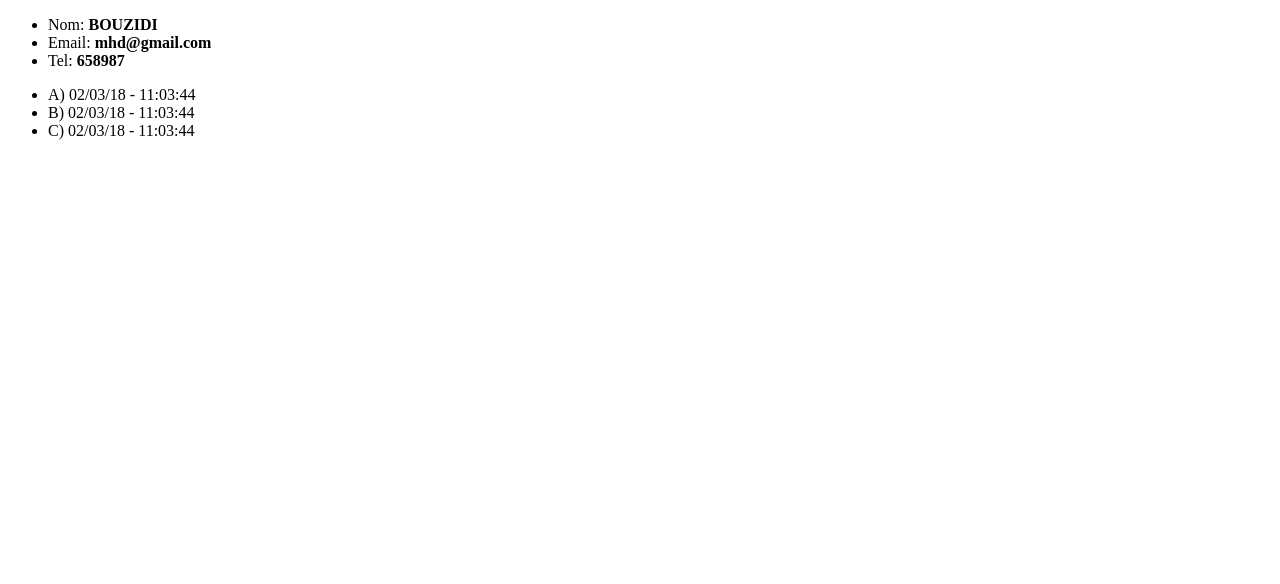
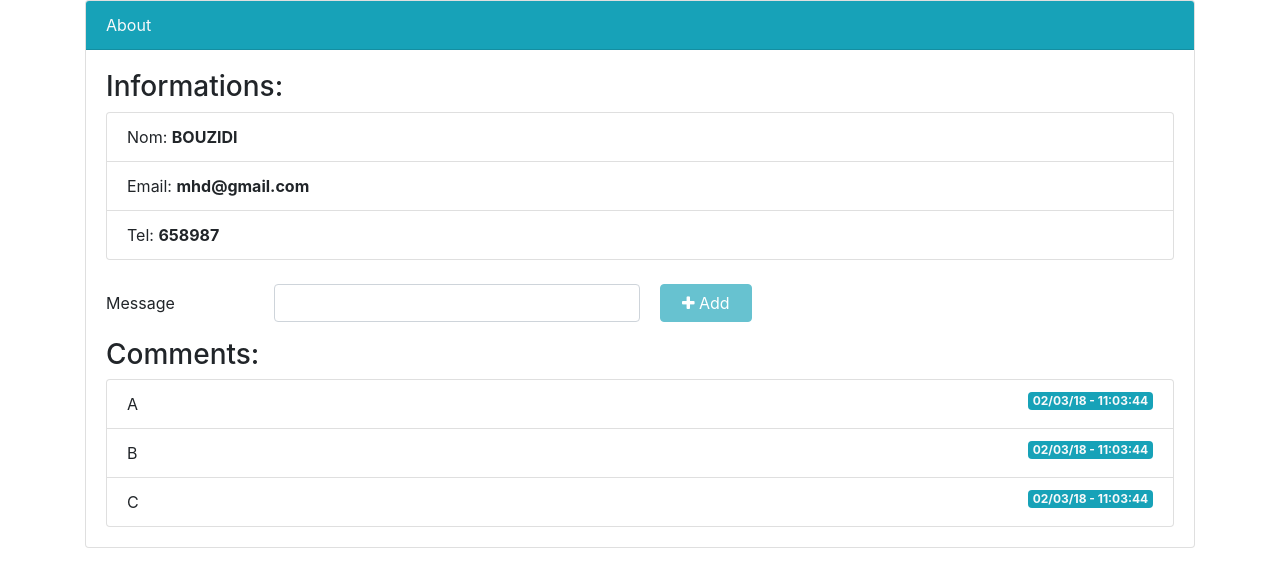
Before and after one commit to mehdibouzidi/Youssfi-Angular-App, an Angular app: page / in a window 1280 px wide. Shown: the top 584 px of the page. Built offline with nearby package versions, Linux system fonts and the light colour scheme.

Commit message:
PART III - 1

```diff
--- a/angular-cli.json
+++ b/angular-cli.json
@@ -18,9 +18,12 @@
       "tsconfig": "tsconfig.json",
       "prefix": "app",
       "styles": [
-        "styles.css"
+        "styles.css",
+        "../node_modules/bootstrap/dist/css/bootstrap.css",
+        "../node_modules/font-awesome/css/font-awesome.css"
       ],
-      "scripts": [],
+      "scripts": [
+      ],
       "environments": {
         "source": "environments/environment.ts",
         "dev": "environments/environment.ts",
--- a/package.json
+++ b/package.json
@@ -20,8 +20,12 @@
     "@angular/platform-browser": "^2.3.1",
     "@angular/platform-browser-dynamic": "^2.3.1",
     "@angular/router": "^3.3.1",
+    "angular-font-awesome": "^3.1.2",
     "bcrypt": "^3.0.2",
+    "bootstrap": "^4.1.3",
     "core-js": "^2.4.1",
+    "font-awesome": "^4.7.0",
+    "fontawesome": "^4.7.2",
     "hoek": "^6.0.0",
     "rxjs": "^5.0.1",
     "ts-helpers": "^1.1.1",
--- a/src/app/about/about.component.html
+++ b/src/app/about/about.component.html
@@ -1,16 +1,34 @@
-<div>
-  <ul>
-    <li>Nom: <strong>{{info.nom}}</strong></li>
-    <li>Email: <strong>{{info.email}}</strong></li>
-    <li>Tel: <strong>{{info.tel}}</strong></li>
-  </ul>
+<div class="container">
+  <div class="card">
+    <div class="card-header bg-info text-light">About</div>
+    <div class="card-body">
+
+      <div>
+        <h3>Informations:</h3>
+        <ul class="list-group">
+          <li class="list-group-item">Nom: <strong>{{info.nom}}</strong></li>
+          <li class="list-group-item">Email: <strong>{{info.email}}</strong></li>
+          <li class="list-group-item">Tel: <strong>{{info.tel}}</strong></li>
+        </ul>
+      </div>
+      <br/>
+      <div class="form-group row">
+        <label for="message-input" class="col-form-label col-2">Message </label>
+        <input id="message-input" type="text"  class="form-control col-4" [(ngModel)]="comment.message">
+        <button class="btn btn-info col-1" style="margin-left:20px" [disabled]="!comment.message" (click)="onAddComment()"><i class="fa fa-plus"></i> Add</button>
+      </div>
+
+      <div>
+        <h3>Comments:</h3>
+        <ul class="list-group">
+          <li *ngFor="let c of comments" class="list-group-item">
+            {{c.message}}
+            <span class="badge bg-info float-right text-light">{{c.date |date:'dd/mm/yy - HH:mm:ss' }}</span>
+          </li>
+        </ul>
+      </div>
+
+    </div>
+  </div>
+
 </div>
-
-<div>
-  <ul>
-    <li *ngFor="let c of comments">
-      {{c.message}})
-      <span>{{c.date |date:'dd/mm/yy - HH:mm:ss' }}</span>
-    </li>
-  </ul>
-</div>
--- a/src/app/about/about.component.ts
+++ b/src/app/about/about.component.ts
@@ -19,9 +19,16 @@ export class AboutComponent implements OnInit {
     {date: new Date(), message: 'C'},
   ];
 
+  comment= {date: null, message: ''};
+
   constructor() { }
 
   ngOnInit() {
   }
 
+  onAddComment() {
+    this.comment.date = new Date();
+    this.comments.push(this.comment);
+    this.comment= {date: null, message: ''};
+  }
 }
--- a/src/app/app.module.ts
+++ b/src/app/app.module.ts
@@ -19,7 +19,7 @@ import { ContactComponent } from './contact/contact.component';
   /* Importer d'autres Modules */
   imports: [
     BrowserModule,
-    FormsModule,
+    FormsModule, /* Quand on utilise Form Module*/
     HttpModule
   ],
   providers: [],
```
Also changed, not shown: 1 other file (tests, documents, lock files or other folders).
